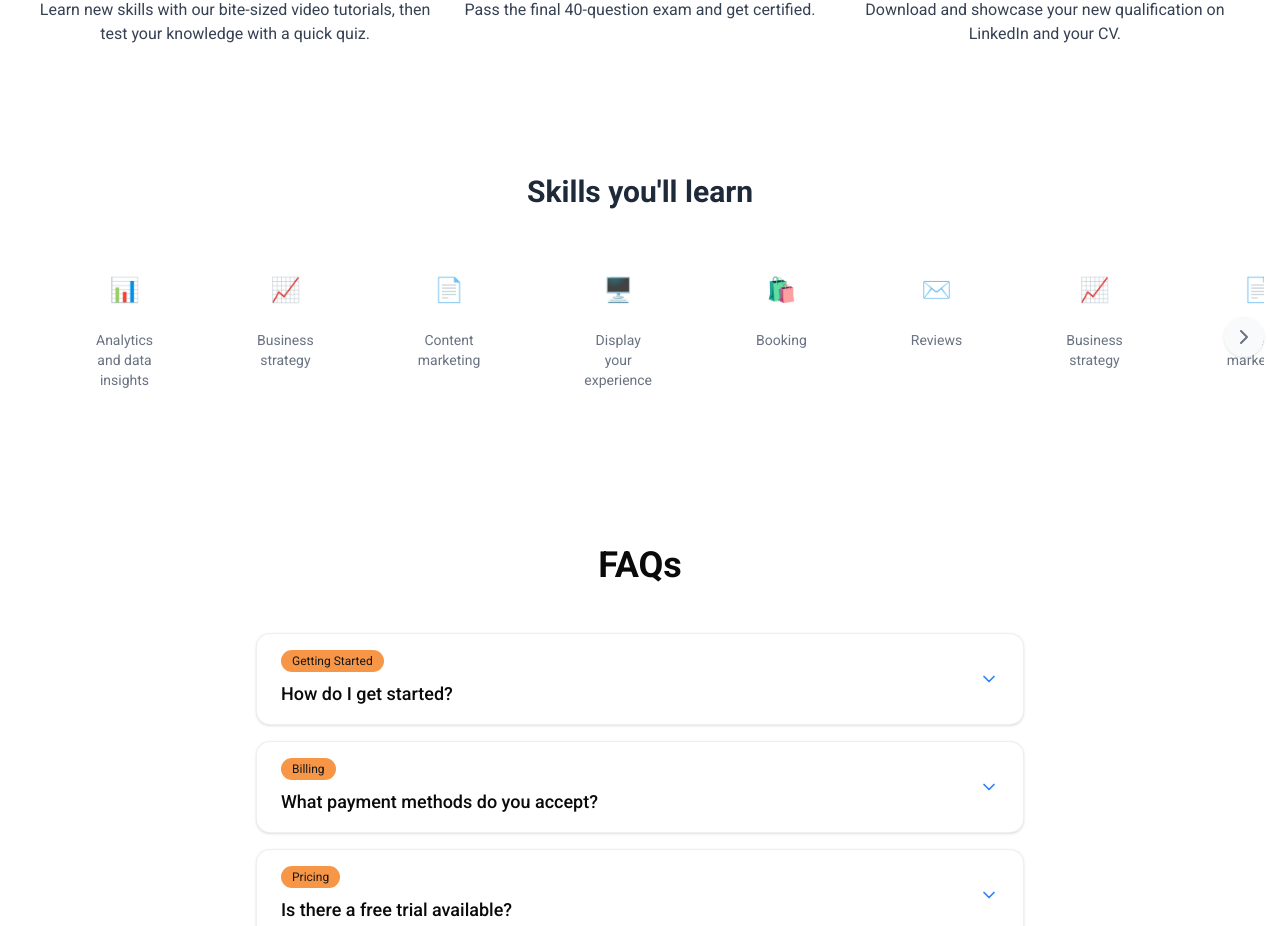
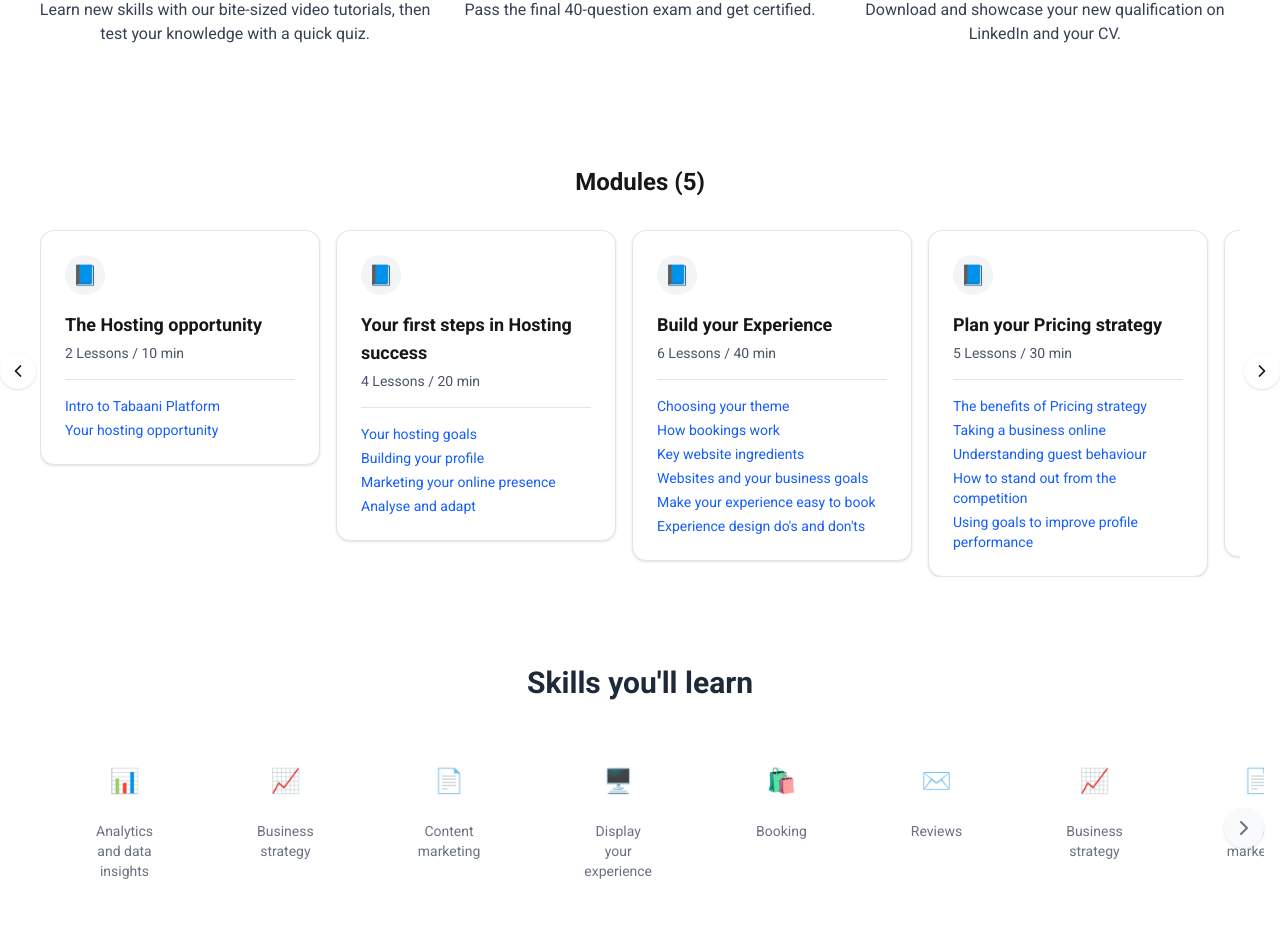
Before and after one commit to tabaani-interns/academy-Front, a Next.js app in the folder academy/: page /coursePage/1 in a window 1280 px wide. Shown: the part 1574-2500 px from the top of the page. Built offline with nearby package versions, Linux system fonts and the light colour scheme.

Commit message:
modules fixes

```diff
--- a/academy/app/(root)/coursePage/[id]/page.tsx
+++ b/academy/app/(root)/coursePage/[id]/page.tsx
@@ -6,6 +6,7 @@ import HowItWorks from "@/components/HowItWorks";
 import CourseDetails from "@/components/CourseDetails";
 import CourseCover from "@/components/CourseCover";
 import CourseSkills from "@/components/CourseSkills";
+import ModulesSection from '@/components/ModulesSection';
 
 const DEMO_FAQS = [
     {
@@ -37,6 +38,7 @@ const Page = () => {
             <CourseCover/>
             <CourseDetails />
             <HowItWorks/>
+            <ModulesSection/>
             <CourseSkills/>
             <FaqSectionWithCategories
                 title="FAQs"
--- a/academy/app/globals.css
+++ b/academy/app/globals.css
@@ -262,3 +262,11 @@ body {
     @apply bg-background text-foreground;
   }
 }
+
+.no-scrollbar::-webkit-scrollbar {
+  display: none;
+}
+.no-scrollbar {
+  -ms-overflow-style: none;
+  scrollbar-width: none;
+}
--- a/academy/package.json
+++ b/academy/package.json
@@ -13,6 +13,7 @@
     "@radix-ui/react-slot": "^1.2.3",
     "class-variance-authority": "^0.7.1",
     "clsx": "^2.1.1",
+    "framer-motion": "^12.23.5",
     "lucide-react": "^0.525.0",
     "next": "15.3.5",
     "react": "^19.0.0",
```
Also changed, not shown: 1 other file (tests, documents, lock files or other folders).
